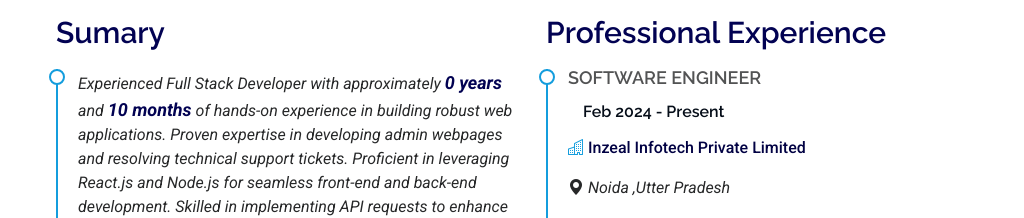
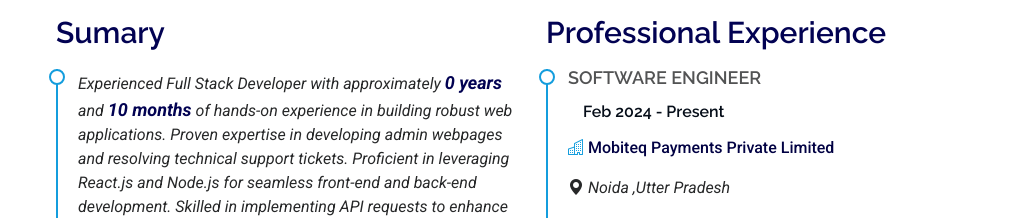
Before and after one commit to Dileep9098/myself, a React (Create React App) app in the folder Frontend/: page / in a window 1280 px wide. Shown: the part 2900-3118 px from the top of the page, without its empty margins (256-1280 px from the left). Built offline with nearby package versions, Linux system fonts and the light colour scheme.

Commit message:
Update Resume.jsx

```diff
--- a/Frontend/src/Components/Resume.jsx
+++ b/Frontend/src/Components/Resume.jsx
@@ -56,8 +56,8 @@ export default function Resume({totalMonths,totalYears}) {
                             <div className="resume-item">
                                 <h4>Software Engineer</h4>
                                 <h5>Feb 2024 - Present</h5>
-                                <p ><a href="https://www.inzealinfotech.in/"><i class="bi bi-buildings"></i>
-                                    <strong id='size4'> Inzeal Infotech Private Limited</strong></a></p>
+                                <p ><a href="https://www.mobiteqpay.com/"><i class="bi bi-buildings"></i>
+                                    <strong id='size4'> Mobiteq Payments Private Limited</strong></a></p>
                                 <p><em><i class="bi bi-geo-alt-fill"></i>
                                     {" "} Noida ,Utter Pradesh</em></p>
                                 <ul>
```
